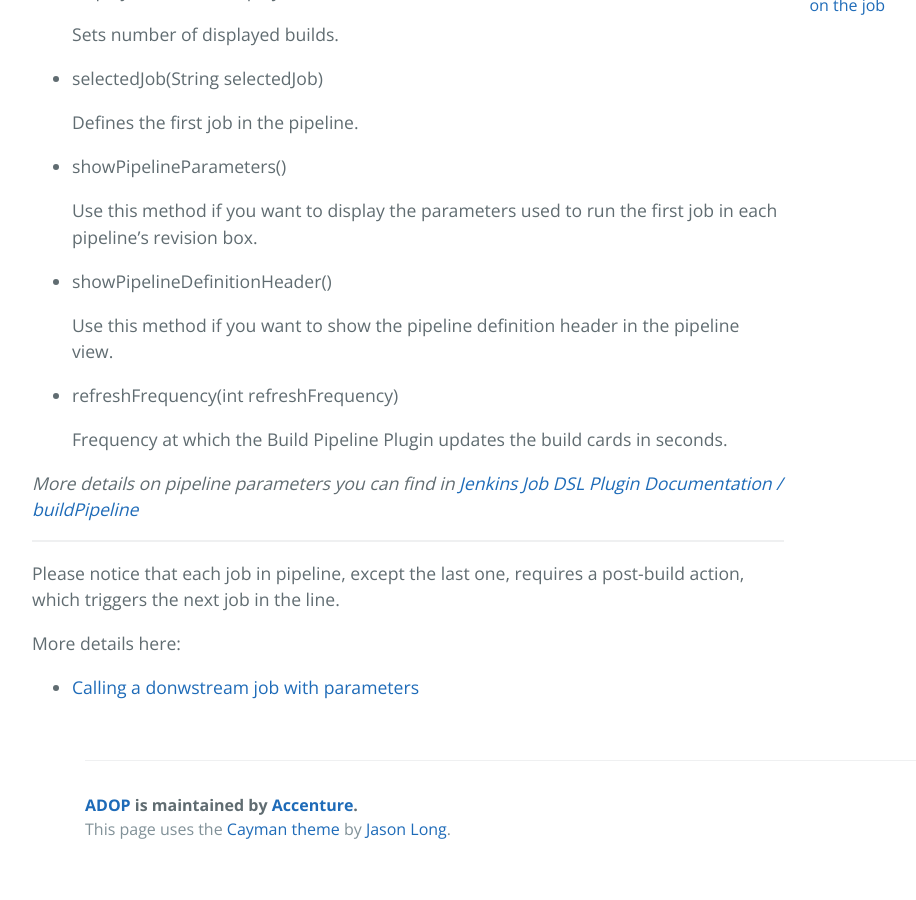
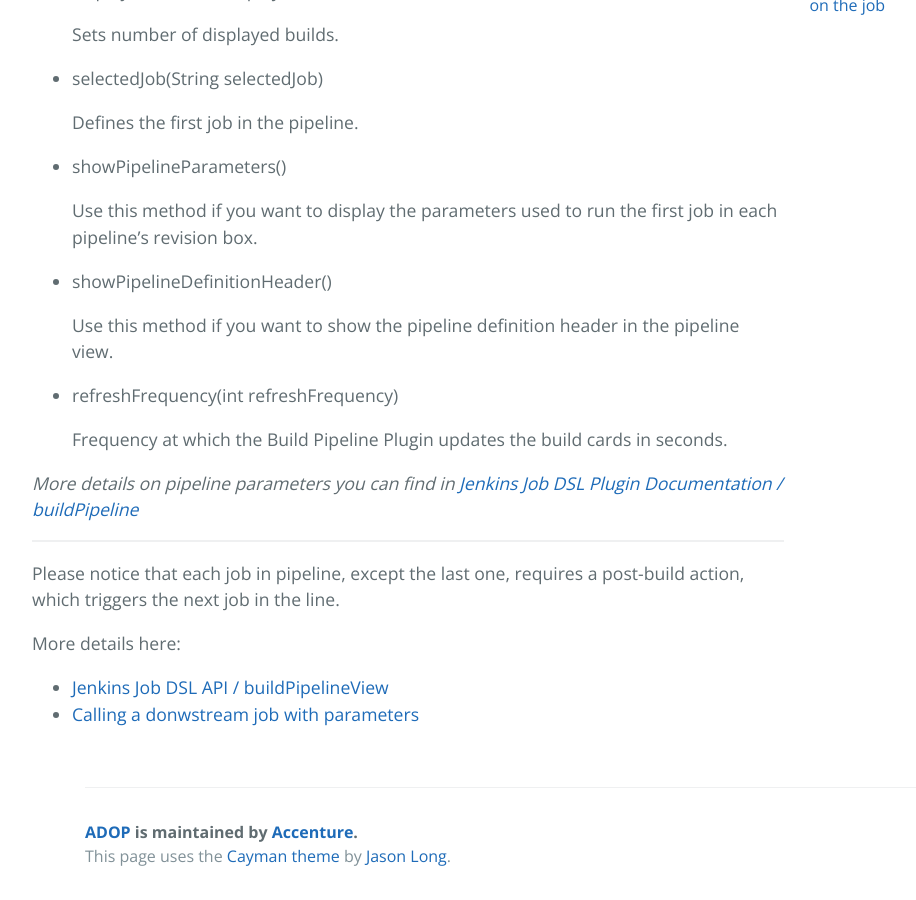
Before and after one commit to alexeymhv/adop-cartridges-cookbook, a Jekyll site: the page built from _docs/recipes/creating-pipeline-view.md, in a window 1280 px wide and 900 px high, scrolled down 990 px. Shown: the whole window, without its empty margins (139-1055 px from the left). Built offline with Jekyll 4.4.1, drawn with Linux system fonts in a browser that asks for light colours; before the commit the page ends 1863 px from its top, so only the background shows below that.

Commit message:
Update creating-pipeline-view.md

```diff
--- a/_docs/recipes/creating-pipeline-view.md
+++ b/_docs/recipes/creating-pipeline-view.md
@@ -61,4 +61,5 @@ Please notice that each job in pipeline, except the last one, requires a post-bu
 
 More details here:
 
+- [Jenkins Job DSL API / buildPipelineView](https://jenkinsci.github.io/job-dsl-plugin/#method/javaposse.jobdsl.dsl.DslFactory.buildPipelineView)
 - [Calling a donwstream job with parameters](https://mibzzz.github.io/adop-cartridges-cookbook/docs/recipes/calling-downstream-job/)
```
